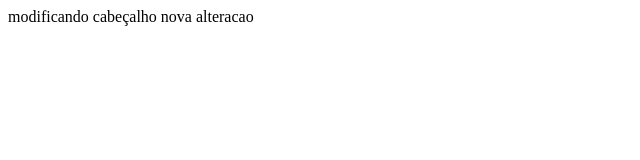
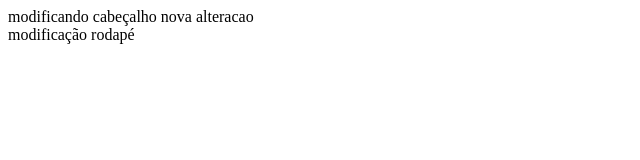
Before and after one commit to marcelomborges/curso-git, a plain HTML site: page index.html in a window 1280 px wide. Shown: the whole page, without its empty margins (0-640 px from the left). Drawn offline with Linux system fonts and the light colour scheme.

Commit message:
Primeira alteração no footer

```diff
--- a/index.html
+++ b/index.html
@@ -13,7 +13,7 @@
 
                 </main>
                 <footer>
-
+                        modificação rodapé
                 </footer>
         </body>
 </html>
```
